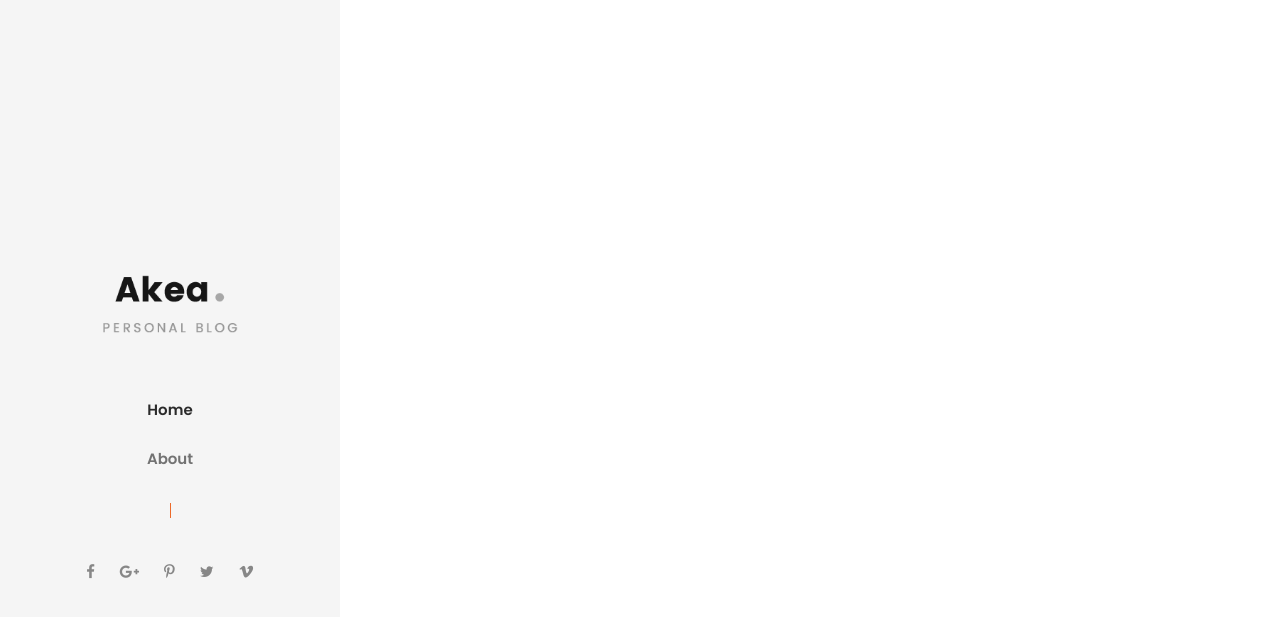
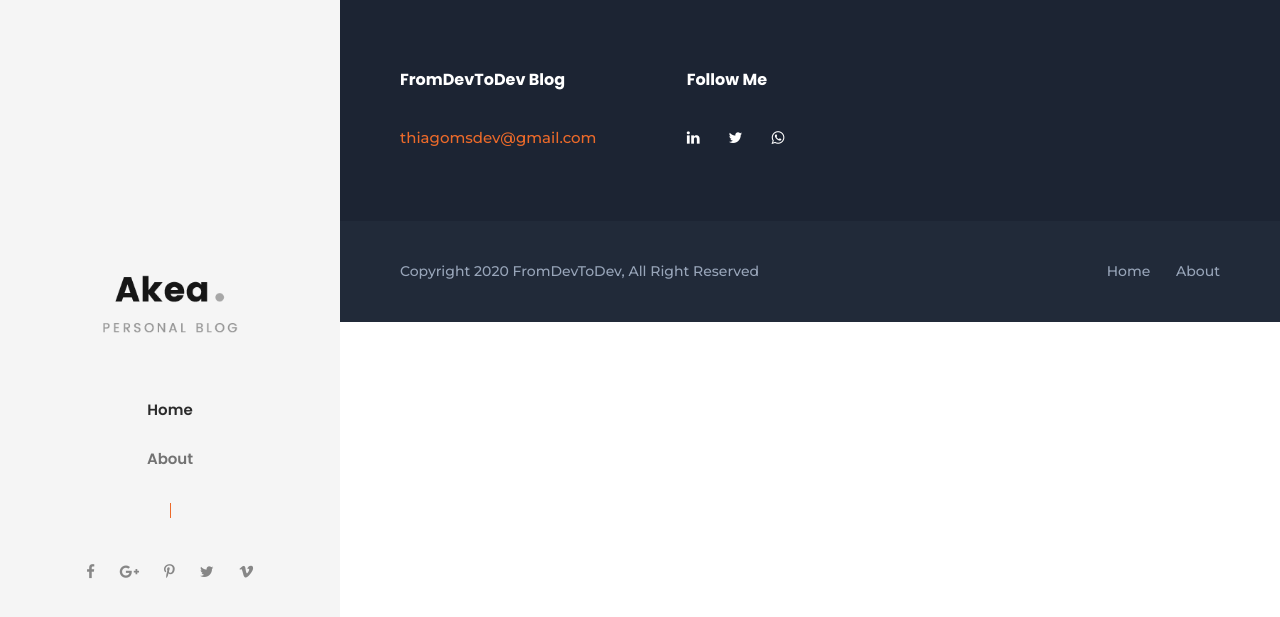
Before and after one commit to thiagofis/fromdevtodev, a Jekyll site: the page built from index.md, in a window 1280 px wide. Shown: the top 617 px of the page. Built offline with Jekyll 4.4.1, drawn with Linux system fonts in a browser that asks for light colours.

Commit message:
update the default layout template - footer

```diff
--- a/_layouts/default.html
+++ b/_layouts/default.html
@@ -100,7 +100,52 @@
                     <div class="akea-header-social "><a class="akea-top-bar-social-icon" href="#" target="_blank" title="facebook"><i class="fa fa-facebook" ></i></a><a class="akea-top-bar-social-icon" href="#" target="_blank" title="google-plus"><i class="fa fa-google-plus" ></i></a><a class="akea-top-bar-social-icon" href="#" target="_blank" title="pinterest"><i class="fa fa-pinterest-p" ></i></a><a class="akea-top-bar-social-icon" href="#" target="_blank" title="twitter"><i class="fa fa-twitter" ></i></a><a class="akea-top-bar-social-icon" href="#" target="_blank" title="vimeo"><i class="fa fa-vimeo" ></i></a></div>
                 </header>
             </div>
-            {{ content }}
+                <div class="akea-header-side-content  akea-style-side akea-style-left akea-style-middle">
+                    {{ content }}
+                    <footer>
+                        <div class="akea-footer-wrapper ">
+                            <div class="akea-footer-container akea-container clearfix">
+                                <div class="akea-footer-column akea-item-pdlr akea-column-20">
+                                    <div id="text-2" class="widget widget_text akea-widget">
+                                        <h3 class="akea-widget-title"><span class="akea-widget-head-text">FromDevToDev Blog</span><span class="akea-widget-head-divider"></span></h3><span class="clear"></span>
+                                        <div class="textwidget">
+                                                <p style="color: #ec6a2a;">
+                                                    <span class="__cf_email__" data-cfemail="1172707d7d51707a7470737d7e763f727e">thiagomsdev@gmail.com</span>
+                                                </p>
+                                        </div>
+                                    </div>
+                                </div>
+                                <div class="akea-footer-column akea-item-pdlr akea-column-20">
+                                    <div id="text-3" class="widget widget_text akea-widget">
+                                        <h3 class="akea-widget-title"><span class="akea-widget-head-text">Follow Me</span><span class="akea-widget-head-divider"></span></h3><span class="clear"></span>
+                                        <div class="textwidget">
+                                            <div class="gdlr-core-social-network-item gdlr-core-item-pdb  gdlr-core-none-align" style="padding-bottom: 0px ;">
+                                                <a href="https://www.linkedin.com/in/thiagomarcolinodasilva/?locale=en_US" target="_blank" class="gdlr-core-social-network-icon" title="linkedin" style="font-size: 15px ;color: #ffffff ;" rel="noopener noreferrer">
+                                                    <i class="fa fa-linkedin" ></i>
+                                                </a>
+                                                <a href="https://twitter.com/thiagofis" target="_blank" class="gdlr-core-social-network-icon" title="twitter" style="font-size: 15px ;color: #ffffff ;margin-left: 25px ;" rel="noopener noreferrer">
+                                                    <i class="fa fa-twitter" ></i>
+                                                </a>
+                                                <a href="https://api.whatsapp.com/send?phone=+351938055153" target="_blank" class="gdlr-core-social-network-icon" title="whatsapp" style="font-size: 15px ;color: #ffffff ;margin-left: 25px ;" rel="noopener noreferrer">
+                                                    <i class="fa fa-whatsapp" ></i>
+                                                </a>
+                                            </div>
+                                        </div>
+                                    </div>
+                                </div>
+                            </div>
+                        </div>
+                        <div class="akea-copyright-wrapper">
+                            <div class="akea-copyright-container akea-container clearfix">
+                                <div class="akea-copyright-left akea-item-pdlr">Copyright {{ 'now' | date: "%Y" }} FromDevToDev, All Right Reserved</div>
+                                <div class="akea-copyright-right akea-item-pdlr">
+                                    <a href="https://demo.goodlayers.com/akea/" style="margin-left:22px">Home</a>
+                                    <a href="https://demo.goodlayers.com/akea/about-us/" style="margin-left:22px">About</a>
+                                </div>
+                            </div>
+                        </div>
+                    </footer>
+                </div>
         </div>
     </div>
     <link href="{{ '/assets/wp-content/cache/wpfc-minified/ky0w2i1w/47b94.css' | relative_url }}" media="all" rel="stylesheet" type="text/css" />
```
Also changed, not shown: index.md (+1 -0 lines).
